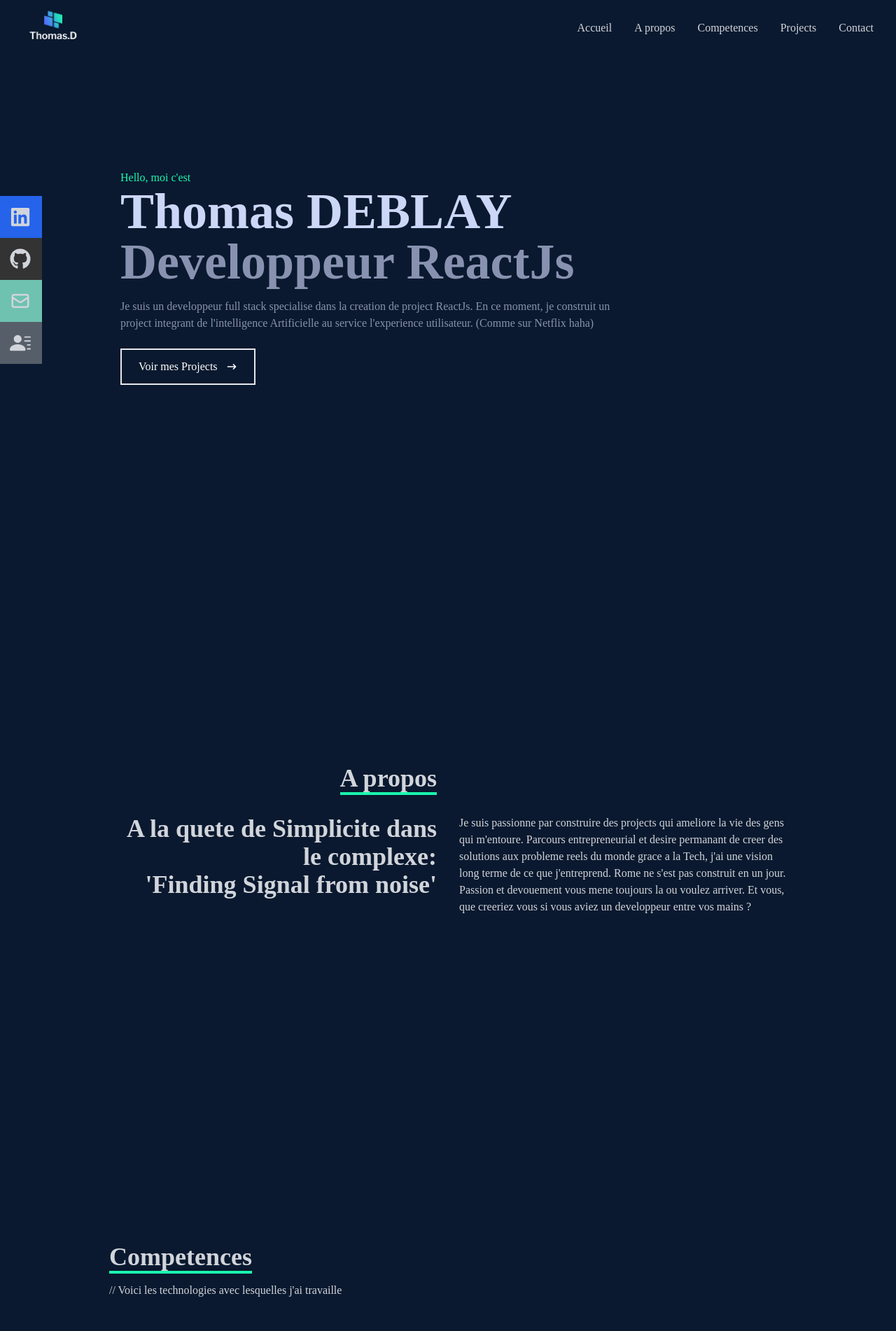
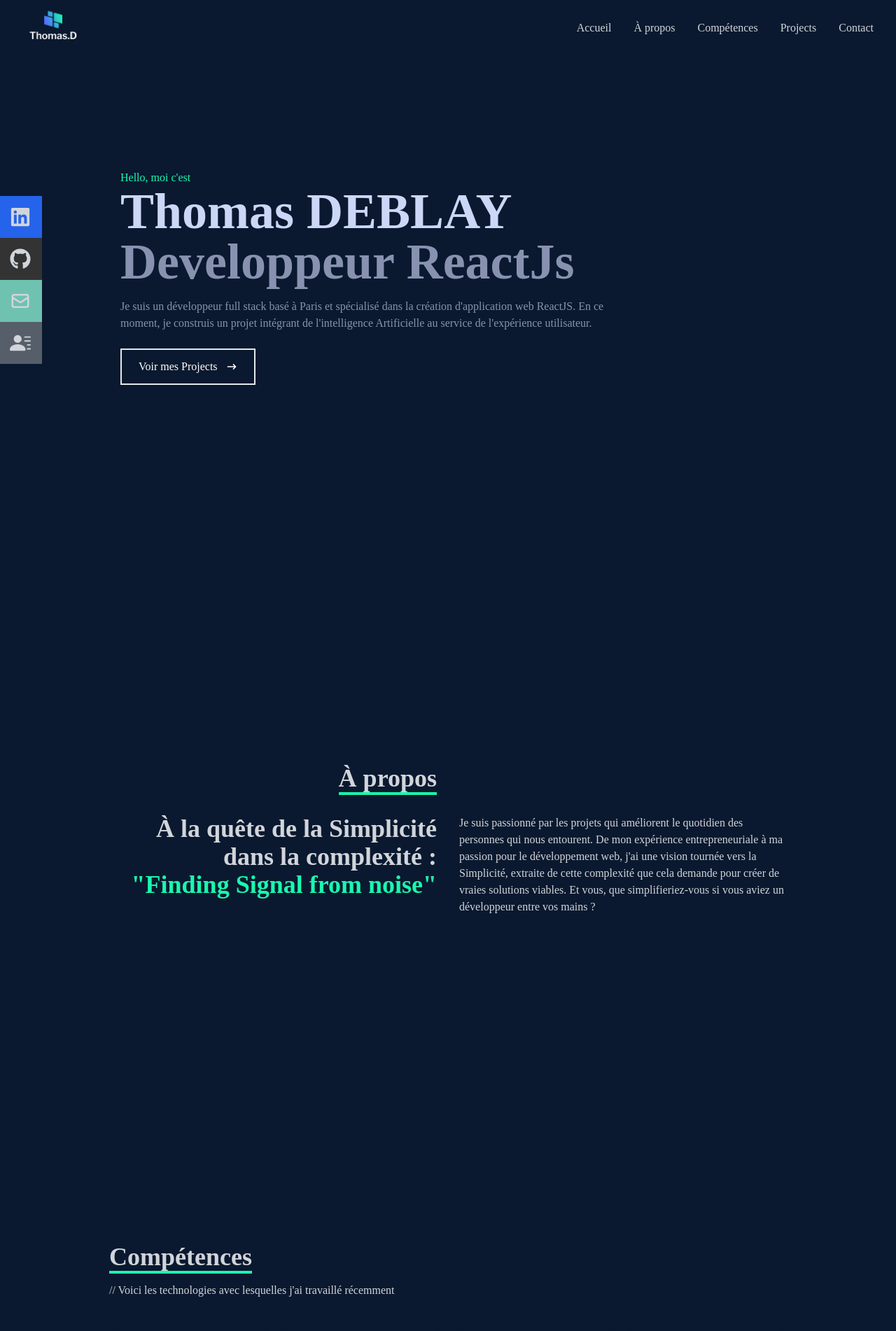
Before and after one commit to Thomas-Deblay/Portfolio, a React (Create React App) app: page / in a window 1280 px wide. Shown: the top 1902 px of the page at 70% size. Built offline with nearby package versions, Linux system fonts and the light colour scheme; the HTML template or start-up script is replaced by a standard one.

Commit message:
Correction des fautes d'orthographes et autre

```diff
--- a/src/components/About.jsx
+++ b/src/components/About.jsx
@@ -7,7 +7,7 @@ const About = () => {
         <div className="max-w-[1000px] w-full grid grid-cols-2 gap-8">
           <div className="sm:text-right pb-8 pl-4">
             <p className="text-4xl font-bold inline border-b-4 border-[#1af8ae]">
-              A propos
+              À propos
             </p>
           </div>
           <div></div>
@@ -15,19 +15,18 @@ const About = () => {
         <div className="max-w-[1000px] w-full grid sm:grid-cols-2 gap-8 px-4">
           <div className="sm:text-right text-4xl font-bold">
             <p>
-              A la quete de Simplicite dans le complexe: <br /> 'Finding Signal
-              from noise'
+              À la quête de la Simplicité dans la complexité : <br />{' '}
+              <a className="text-[#1af8ae]">"Finding Signal from noise"</a>
             </p>
           </div>
           <div>
             <p>
-              Je suis passionne par construire des projects qui ameliore la vie
-              des gens qui m'entoure. Parcours entrepreneurial et desire
-              permanant de creer des solutions aux probleme reels du monde grace
-              a la Tech, j'ai une vision long terme de ce que j'entreprend. Rome
-              ne s'est pas construit en un jour. Passion et devouement vous mene
-              toujours la ou voulez arriver. Et vous, que creeriez vous si vous
-              aviez un developpeur entre vos mains ?
+              Je suis passionné par les projets qui améliorent le quotidien des
+              personnes qui nous entourent. De mon expérience entrepreneuriale à
+              ma passion pour le développement web, j'ai une vision tournée vers
+              la Simplicité, extraite de cette complexité que cela demande pour
+              créer de vraies solutions viables. Et vous, que simplifieriez-vous
+              si vous aviez un développeur entre vos mains ?
             </p>
           </div>
         </div>
--- a/src/components/Home.jsx
+++ b/src/components/Home.jsx
@@ -15,10 +15,10 @@ const Home = () => {
           Developpeur ReactJs
         </h2>
         <p className="text-[#8892b0] py-4 max-w-[700px]">
-          Je suis un developpeur full stack specialise dans la creation de
-          project ReactJs. En ce moment, je construit un project integrant de
-          l'intelligence Artificielle au service l'experience utilisateur.
-          (Comme sur Netflix haha)
+          Je suis un développeur full stack basé à Paris et spécialisé dans la
+          création d'application web ReactJS. En ce moment, je construis un
+          projet intégrant de l'intelligence Artificielle au service de
+          l'expérience utilisateur.
         </p>
         <div>
           <button className="text-white group border-2 px-6 py-3 my-2 flex items-center hover:bg-[#1af8ae] hover:border-[#1af8ae]">
--- a/src/components/Navbar.jsx
+++ b/src/components/Navbar.jsx
@@ -31,12 +31,12 @@ function Navbar() {
         </li>
         <li>
           <Link to="about" smooth={true} duration={500}>
-            A propos
+            À propos
           </Link>
         </li>
         <li>
           <Link to="skills" smooth={true} duration={500}>
-            Competences
+            Compétences
           </Link>
         </li>
         <li>
@@ -72,13 +72,13 @@ function Navbar() {
         <li className="py-6 text-4xl">
           {' '}
           <Link onClick={handleClick} to="about" smooth={true} duration={500}>
-            A propos
+            À propos
           </Link>
         </li>
         <li className="py-6 text-4xl">
           {' '}
           <Link onClick={handleClick} to="skills" smooth={true} duration={500}>
-            Competences
+            Compétences
           </Link>
         </li>
         <li className="py-6 text-4xl">
--- a/src/components/Skills.jsx
+++ b/src/components/Skills.jsx
@@ -18,10 +18,10 @@ const Skills = () => {
       <div className="max-w-[1000px] mx-auto p-4 flex flex-col justify-center w-full h-full">
         <div>
           <p className="text-4xl font-bold inline border-b-4 border-[#1af8ae] ">
-            Competences
+            Compétences
           </p>
           <p className="py-4">
-            // Voici les technologies avec lesquelles j'ai travaille
+            // Voici les technologies avec lesquelles j'ai travaillé récemment
           </p>
         </div>
 
```
